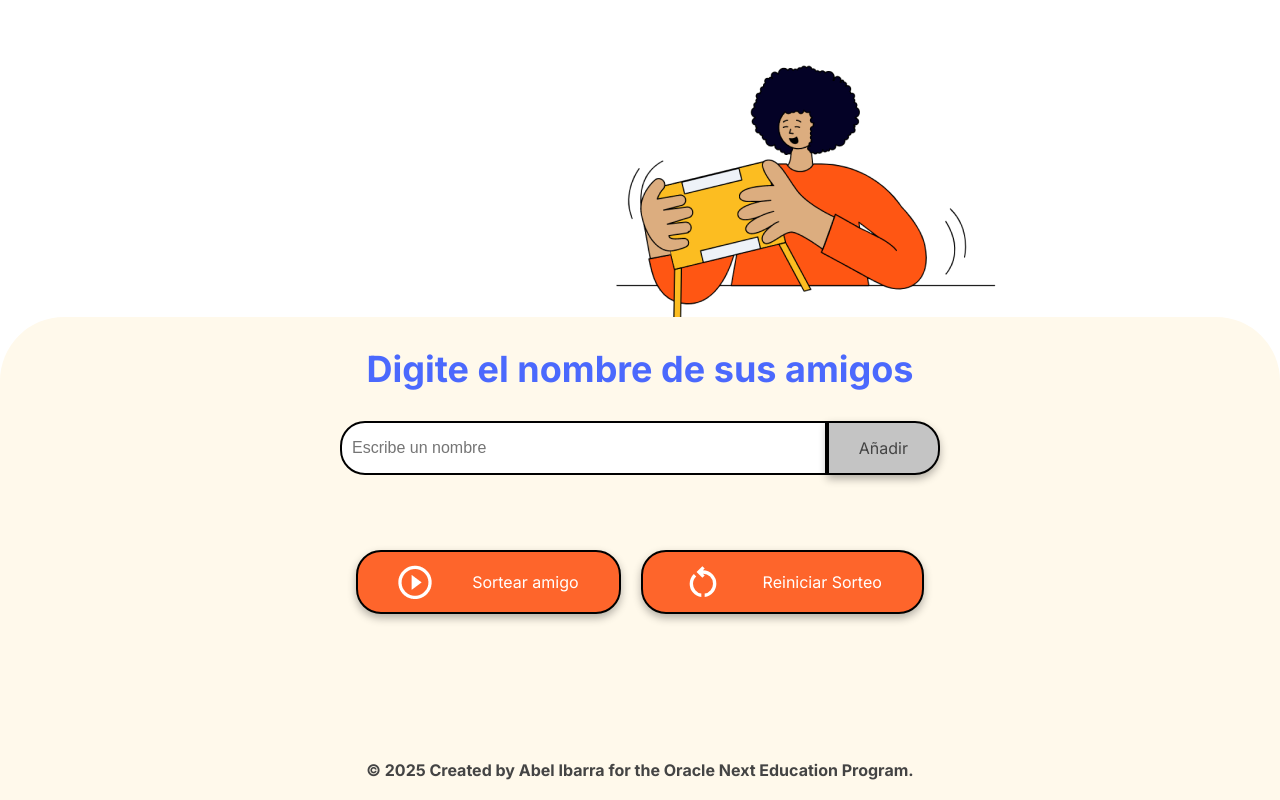
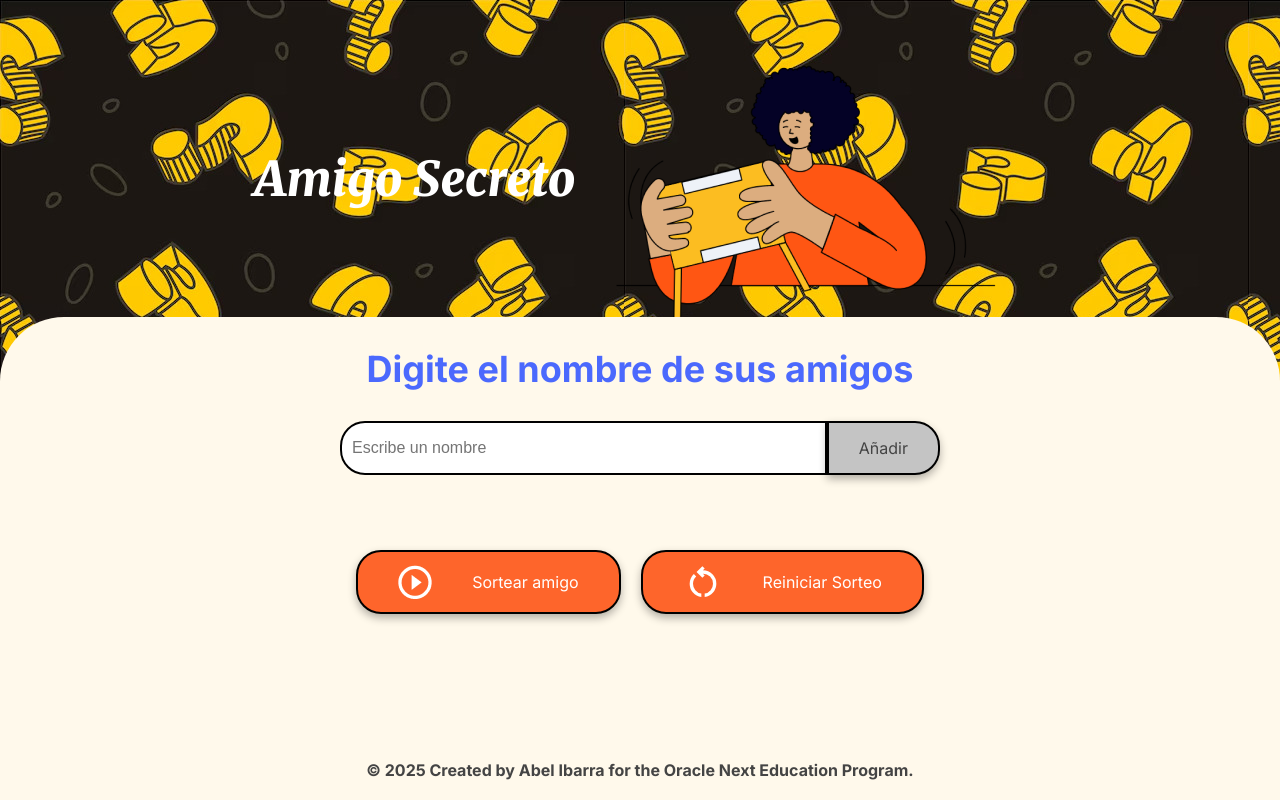
Before and after one commit to AbelIbarraSol/challenge-amigo-secreto, a plain HTML site: page index.html in a window 1280 px wide. Drawn offline with Linux system fonts and the light colour scheme; the site is published under a folder, as on GitHub Pages, so addresses that start at the root find nothing.

Commit message:
Correcion de background-image

```diff
--- a/style.css
+++ b/style.css
@@ -19,7 +19,7 @@
 body {
     height: 100vh;
     /* background-color: var(--color-primary); */
-    background-image: url(/assets/background-interrogation.jpg);
+    background-image: url("./assets/background-interrogation.jpg");
     display: flex;
     flex-direction: column;
     justify-content: center;
```
